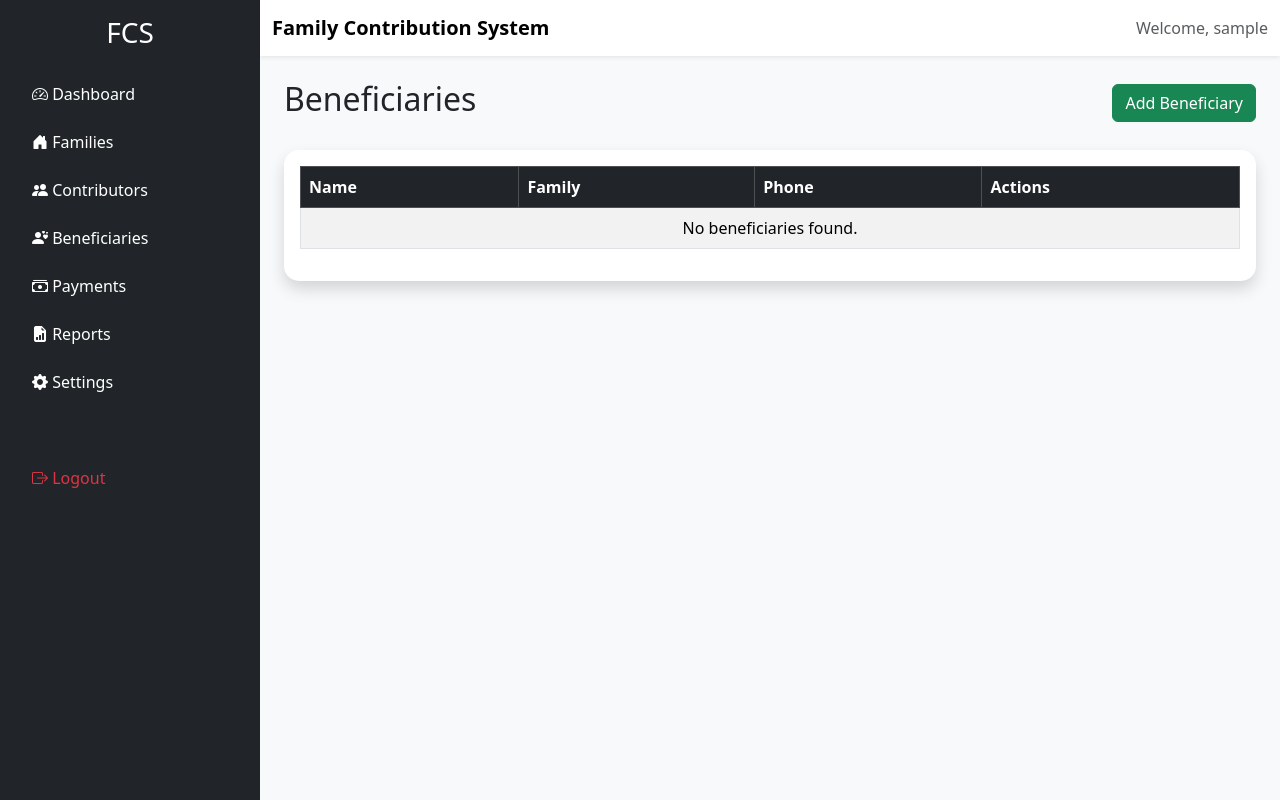
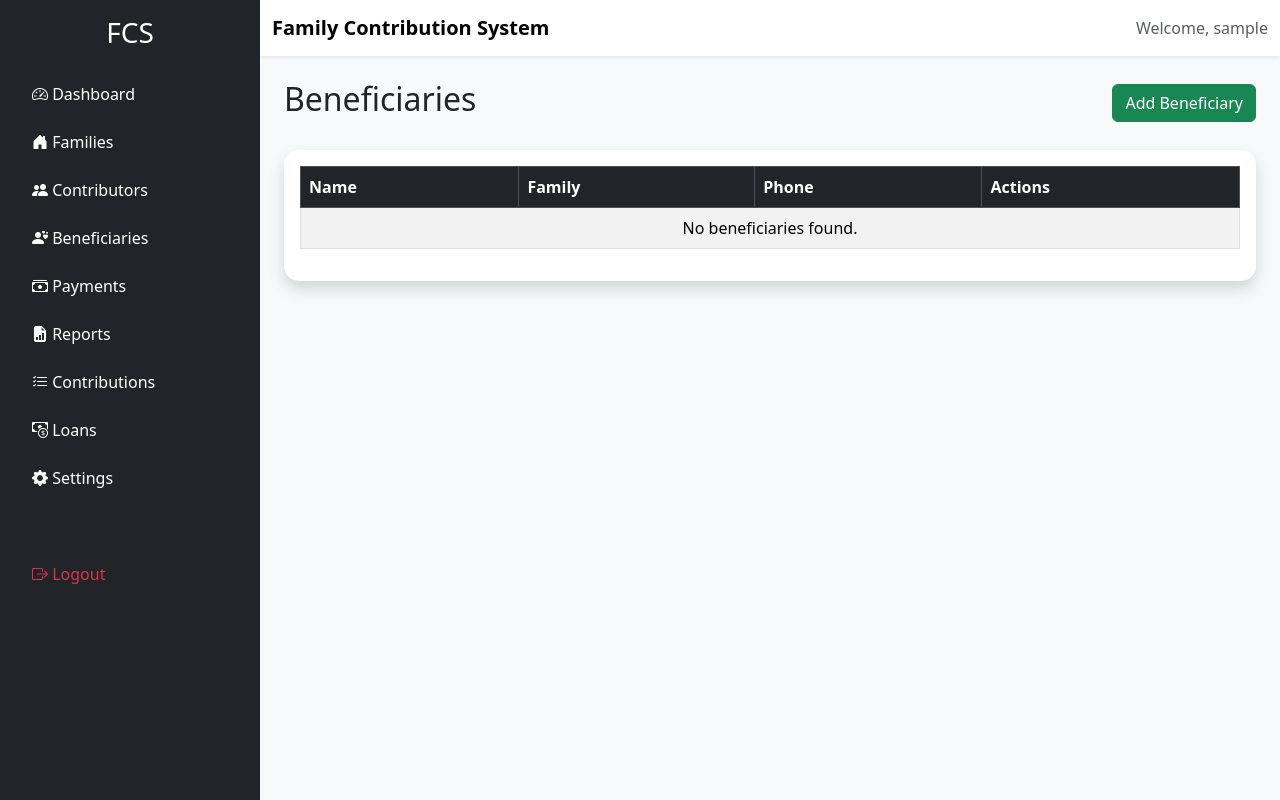
Before and after one commit to zephpeterson456-cloud/FamilyContributionSystem-Deploy, a Django app: page /beneficiaries/ in a window 1280 px wide. Run offline with Django 5.2, Linux system fonts and the light colour scheme; the visitor is signed in with stand-in values (Sample User, id 1).

Commit message:
Update sidebar navigation and access controls

```diff
--- a/templates/base.html
+++ b/templates/base.html
@@ -6,11 +6,11 @@
     <meta name="viewport" content="width=device-width, initial-scale=1.0">
 
     <title>{% block title %}Family Contribution System{% endblock %}</title>
+    <link rel="stylesheet" href="https://cdn.jsdelivr.net/npm/bootstrap-icons@1.13.1/font/bootstrap-icons.min.css">
+    <link rel="stylesheet" href="{% static 'css/style.css' %}">
 
     <link href="https://cdn.jsdelivr.net/npm/bootstrap@5.3.7/dist/css/bootstrap.min.css" rel="stylesheet">
-
     <link rel="stylesheet" href="https://cdn.jsdelivr.net/npm/bootstrap-icons@1.13.1/font/bootstrap-icons.min.css">
-
     <link rel="stylesheet" href="{% static 'css/style.css' %}">
 </head>
 
@@ -70,30 +70,42 @@
             </li>
 
             <li class="nav-item mb-2">
-              {% if user.is_staff %}
-               <a href="{% url 'settings' %}" class="nav-link text-white">
+                <a href="{% url 'contribution_obligation_list' %}" class="nav-link text-white">
+                    <i class="bi bi-list-check"></i>
+                    Contributions
+                </a>
+            </li>
+
+            <li class="nav-item mb-2">
+                <a href="{% url 'loan_list' %}" class="nav-link text-white">
+                    <i class="bi bi-cash-coin"></i>
+                    Loans
+                </a>
+            </li>
+
+            {% if user.is_superuser %}
+            <li class="nav-item mb-2">
+                <a href="{% url 'settings' %}" class="nav-link text-white">
                     <i class="bi bi-gear-fill"></i>
                     Settings
                 </a>
-               {% endif %}
             </li>
+            {% endif %}
 
             <li class="nav-item mt-5">
-               <a href="{% url 'logout' %}" class="nav-link text-danger">
+                <a href="{% url 'logout' %}" class="nav-link text-danger">
                     <i class="bi bi-box-arrow-right"></i>
                     Logout
                 </a>
             </li>
 
         </ul>
-
     </div>
 
     <!-- Main Content -->
     <div class="flex-grow-1">
 
         <nav class="navbar navbar-light bg-white shadow-sm">
-
             <div class="container-fluid">
 
                 <span class="navbar-brand fw-bold">
@@ -105,7 +117,6 @@
                 </span>
 
             </div>
-
         </nav>
 
         <div class="container-fluid mt-4">
@@ -127,4 +138,7 @@
 
 </div>
 
-<script src="https
+<script src="https://cdn.jsdelivr.net/npm/bootstrap@5.3.7/dist/js/bootstrap.bundle.min.js"></script>
+
+</body>
+</html>
```
